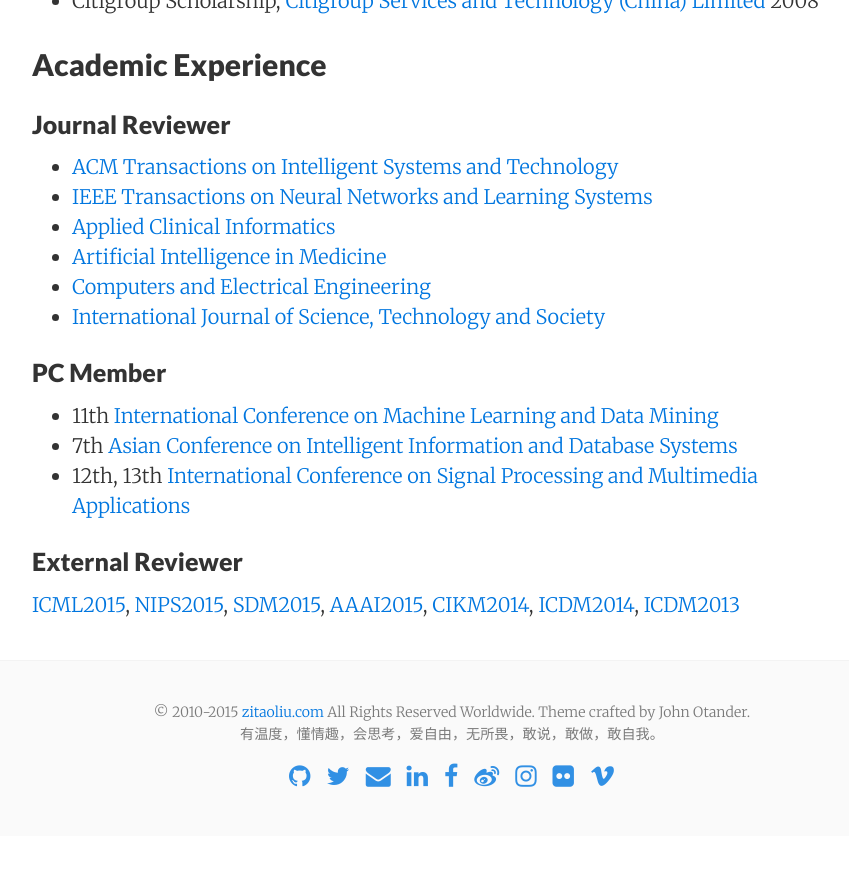
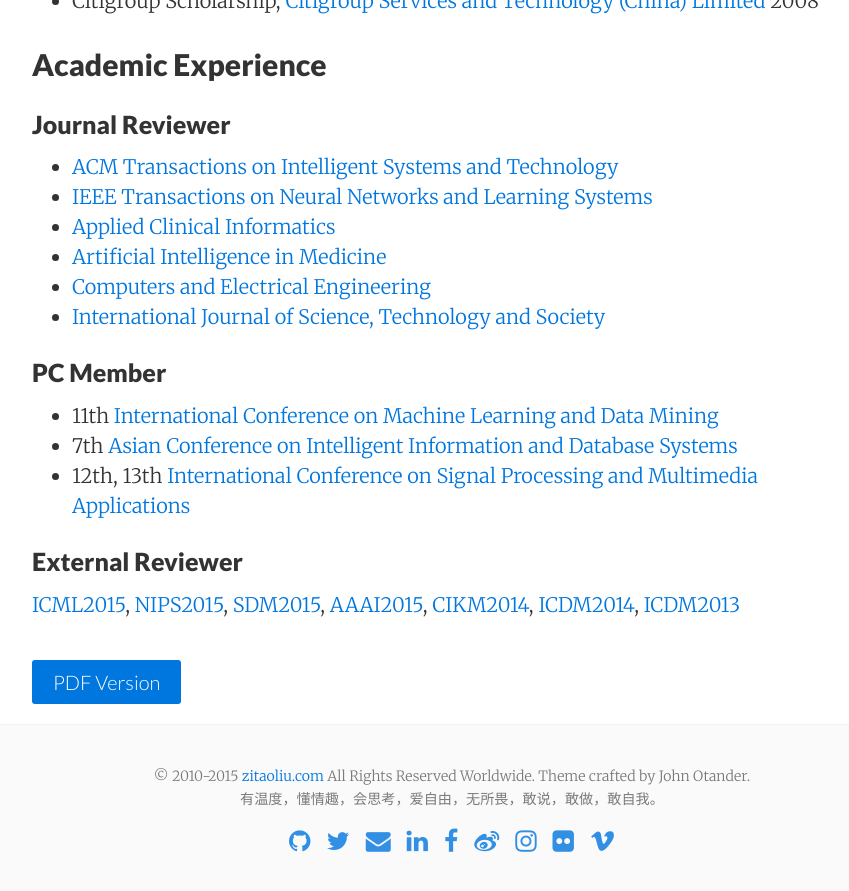
Before and after one commit to zitaoliu/zitaoliu.github.io, a Jekyll site: the page built from cv.md, in a window 1280 px wide and 900 px high, scrolled down 1784 px. Shown: the top 891 px of the window, without its empty margins (188-1037 px from the left). Built offline with Jekyll 4.4.1, drawn with Linux system fonts in a browser that asks for light colours; nearby versions of some CDN libraries; before the commit the page ends 2620 px from its top, so only the background shows below that.

Commit message:
Revert "Delete the PDF download button in CV page."
This reverts commit bd684ebb31d160e3bc852e7656e232869f8db7d0.

```diff
--- a/cv.md
+++ b/cv.md
@@ -80,3 +80,10 @@
 ### External Reviewer
 
 [ICML2015](http://icml.cc/2015/), [NIPS2015](https://nips.cc/), [SDM2015](http://www.siam.org/meetings/sdm15/), [AAAI2015](http://www.aaai.org/Conferences/AAAI/aaai15.php), [CIKM2014](http://cikm2014.fudan.edu.cn/), [ICDM2014](http://icdm2014.sfu.ca/home.html), [ICDM2013](http://icdm2013.rutgers.edu/)
+
+
+
+
+<div class="mt3">
+  <a href="{{ site.baseurl }}/download/zitao-cv.pdf" class="button button-blue button-big">PDF Version</a>
+</div>
```
